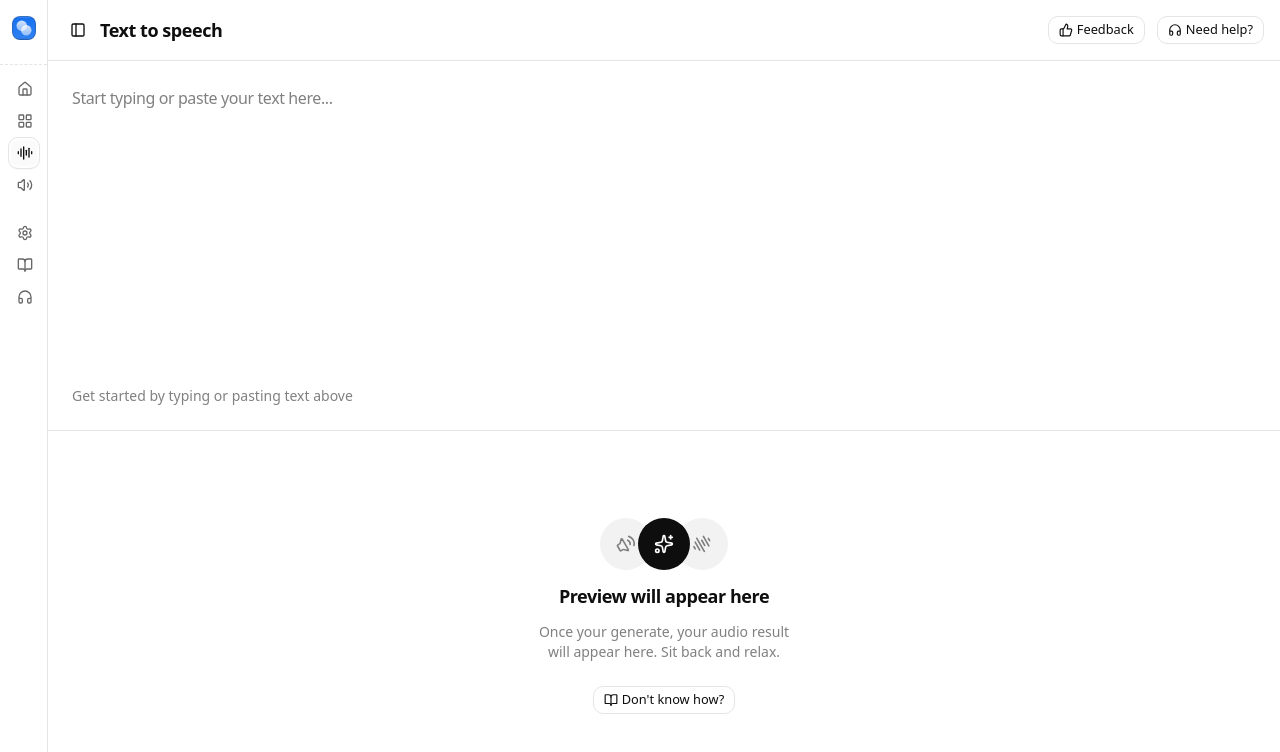
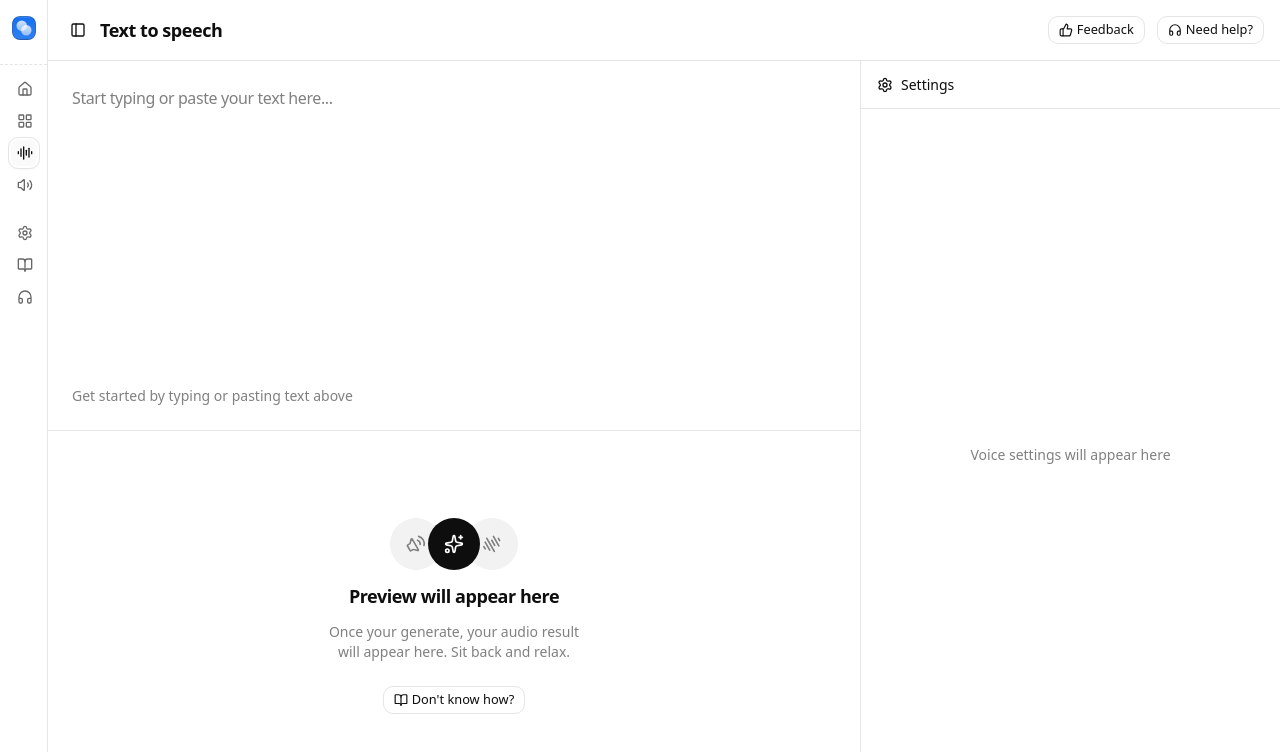
Before and after one commit to LarinNikita/elevenlabs_clone, a Next.js app: page /text-to-speech in a window 1280 px wide. Shown: the top 752 px of the page. Built offline with nearby package versions, Linux system fonts and the light colour scheme; no server answers.

Commit message:
text to speech layout

```diff
--- /dev/null
+++ b/src/features/text-to-speech/components/settings-panel.tsx
@@ -0,0 +1,17 @@
+import { SettingsIcon } from "lucide-react";
+
+export function SettingsPanel() {
+  return (
+    <div className="hidden w-105 min-h-0 flex-col border-l lg:flex">
+      <div className="flex items-center gap-2 border-b px-4 h-12">
+        <SettingsIcon className="size-4" />
+        <span className="text-sm font-medium">Settings</span>
+      </div>
+      <div className="flex flex-1 items-center justify-center p-4">
+        <p className="text-sm text-muted-foreground">
+          Voice settings will appear here
+        </p>
+      </div>
+    </div>
+  );
+}
--- a/src/features/text-to-speech/views/text-to-speech-view.tsx
+++ b/src/features/text-to-speech/views/text-to-speech-view.tsx
@@ -1,3 +1,4 @@
+import { SettingsPanel } from "@/features/text-to-speech/components/settings-panel";
 import { TextInputPanel } from "@/features/text-to-speech/components/text-input-panel";
 import { VoicePreviewPlaceholder } from "@/features/text-to-speech/components/voice-preview-placeholder";
 
@@ -8,6 +9,7 @@ export function TextToSpeechView() {
         <TextInputPanel />
         <VoicePreviewPlaceholder />
       </div>
+      <SettingsPanel />
     </div>
   );
 }
```
